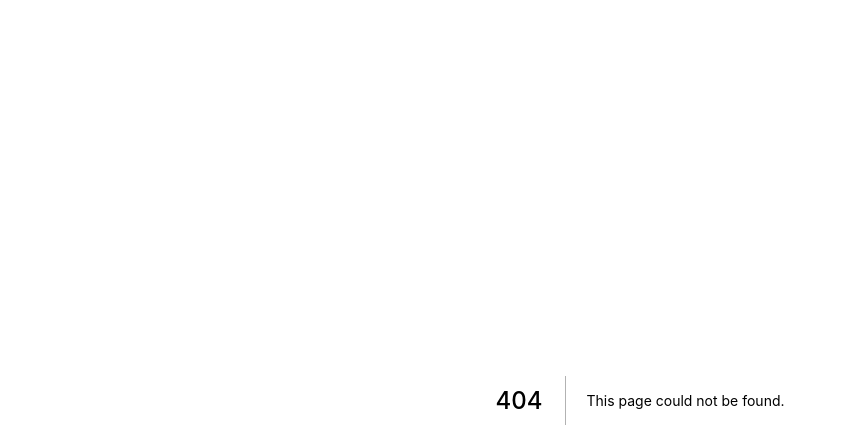
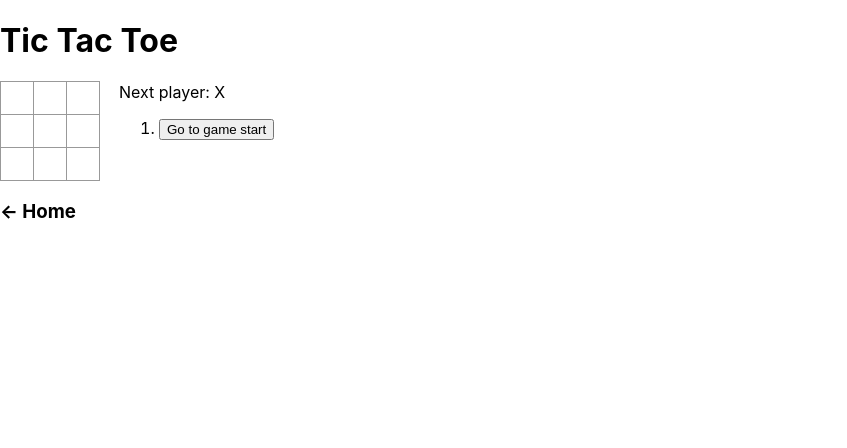
Before and after one commit to arifarber/farber-website, a Next.js app: page /games/tic_tac_toe in a window 1280 px wide. Before the commit this address had no page. Shown: the top 448 px of the page, without its empty margins (0-847 px from the left). Built offline with nearby package versions, Linux system fonts and the light colour scheme.

Commit message:
first commit with tic_tac_toe

```diff
--- /dev/null
+++ b/components/tic_tac_toe_game.js
@@ -0,0 +1,164 @@
+import React from 'react';
+import gameStyle from './tic_tac_toe_game.module.css';
+
+// react tutorial tic tac toe game modified for next.js
+// instead of appending to root game a default function returns <Game></Game>
+//className for css changed to fit next.js : string -> gameStyle.example
+
+
+export default function TicGame() {
+    return (
+        <>
+            <Game></Game>
+        </>
+    );
+}
+function Square(props) {
+    return (
+      <button className={gameStyle.square} onClick={props.onClick}>
+        {props.value}
+      </button>
+    );
+  }
+
+  class Board extends React.Component {
+    renderSquare(i) {
+      return (
+        <Square
+          value={this.props.squares[i]}
+          onClick={() => this.props.onClick(i)}
+        />
+      );
+    }
+
+    render() {
+      return (
+        <div>
+          <div className={gameStyle.boardrow}>
+            {this.renderSquare(0)}
+            {this.renderSquare(1)}
+            {this.renderSquare(2)}
+          </div>
+          <div className={gameStyle.boardrow}>
+            {this.renderSquare(3)}
+            {this.renderSquare(4)}
+            {this.renderSquare(5)}
+          </div>
+          <div className={gameStyle.boardrow}>
+            {this.renderSquare(6)}
+            {this.renderSquare(7)}
+            {this.renderSquare(8)}
+          </div>
+        </div>
+      );
+    }
+  }
+
+  class Game extends React.Component {
+    constructor(props) {
+      super(props);
+      this.state = {
+        history: [
+          {
+            squares: Array(9).fill(null)
+          }
+        ],
+        stepNumber: 0,
+        xIsNext: true
+      };
+    }
+
+    handleClick(i) {
+      const history = this.state.history.slice(0, this.state.stepNumber + 1);
+      const current = history[history.length - 1];
+      const squares = current.squares.slice();
+      if (calculateWinner(squares) || squares[i]) {
+        return;
+      }
+      squares[i] = this.state.xIsNext ? "X" : "O";
+      this.setState({
+        history: history.concat([
+          {
+            squares: squares
+          }
+        ]),
+        stepNumber: history.length,
+        xIsNext: !this.state.xIsNext
+      });
+    }
+
+    jumpTo(step) {
+      this.setState({
+        stepNumber: step,
+        xIsNext: (step % 2) === 0
+      });
+    }
+
+    render() {
+      const history = this.state.history;
+      const current = history[this.state.stepNumber];
+      const winner = calculateWinner(current.squares);
+
+      const moves = history.map((step, move) => {
+        const desc = move ?
+          'Go to move #' + move :
+          'Go to game start';
+        return (
+          <li key={move}>
+            <button onClick={() => this.jumpTo(move)}>{desc}</button>
+          </li>
+        );
+      });
+
+      let status;
+      if (winner) {
+        status = "Winner: " + winner;
+      } else {
+        status = "Next player: " + (this.state.xIsNext ? "X" : "O");
+      }
+
+      return (
+
+        <div className={gameStyle.game}>
+        {/* <h1>Hello, world!</h1> */}
+          <div className={gameStyle.gameboard}>
+            <Board
+              squares={current.squares}
+              onClick={i => this.handleClick(i)}
+            />
+          </div>
+          <div className={gameStyle.gameinfo}>
+            <div>{status}</div>
+            <ol>{moves}</ol>
+          </div>
+        </div>
+      );
+    }
+  }
+
+  // ========================================
+
+//   const root = ReactDOM.createRoot(document.getElementById("root"));
+//   // root.render(<h1>Hello, world!</h1>);
+
+//   root.render(<Game />);
+
+  function calculateWinner(squares) {
+    const lines = [
+      [0, 1, 2],
+      [3, 4, 5],
+      [6, 7, 8],
+      [0, 3, 6],
+      [1, 4, 7],
+      [2, 5, 8],
+      [0, 4, 8],
+      [2, 4, 6]
+    ];
+    for (let i = 0; i < lines.length; i++) {
+      const [a, b, c] = lines[i];
+      if (squares[a] && squares[a] === squares[b] && squares[a] === squares[c]) {
+        return squares[a];
+      }
+    }
+    return null;
+  }
--- /dev/null
+++ b/components/tic_tac_toe_game.module.css
@@ -0,0 +1,50 @@
+/* body {
+    font: 14px "Century Gothic", Futura, sans-serif;
+    margin: 20px;
+  } */
+
+  /* ol, ul {
+    padding-left: 30px;
+  } */
+
+  .boardrow:after {
+    clear: both;
+    content: "";
+    display: table;
+  }
+
+  .status {
+    margin-bottom: 10px;
+  }
+
+  .square {
+    background: #fff;
+    border: 1px solid #999;
+    float: left;
+    font-size: 24px;
+    font-weight: bold;
+    line-height: 34px;
+    height: 34px;
+    margin-right: -1px;
+    margin-top: -1px;
+    padding: 0;
+    text-align: center;
+    width: 34px;
+  }
+
+  .square:focus {
+    outline: none;
+  }
+
+  .kbdnavigation .square:focus {
+    background: #ddd;
+  }
+
+  .game {
+    display: flex;
+    flex-direction: row;
+  }
+
+  .gameinfo {
+    margin-left: 20px;
+  }
--- /dev/null
+++ b/pages/games/tic_tac_toe.js
@@ -0,0 +1,19 @@
+import styles from './tic_tac_toe.module.css'
+import Link from 'next/link'
+import Game from '/components/tic_tac_toe_game.js'
+
+export default function TicTacToe() {
+    return (
+      <>
+        <h1>Tic Tac Toe</h1>
+        <Game></Game>
+        <h3 className={styles.alink}>
+          <Link href="/">
+          <a>← Home</a>
+          </Link>
+        </h3>
+
+
+      </>
+    );
+  }
```
Also changed, not shown: pages/index.js (+7 -2 lines), styles/Home.module.css (+10 -0 lines), pages/games/tic_tac_toe.module.css (added).
